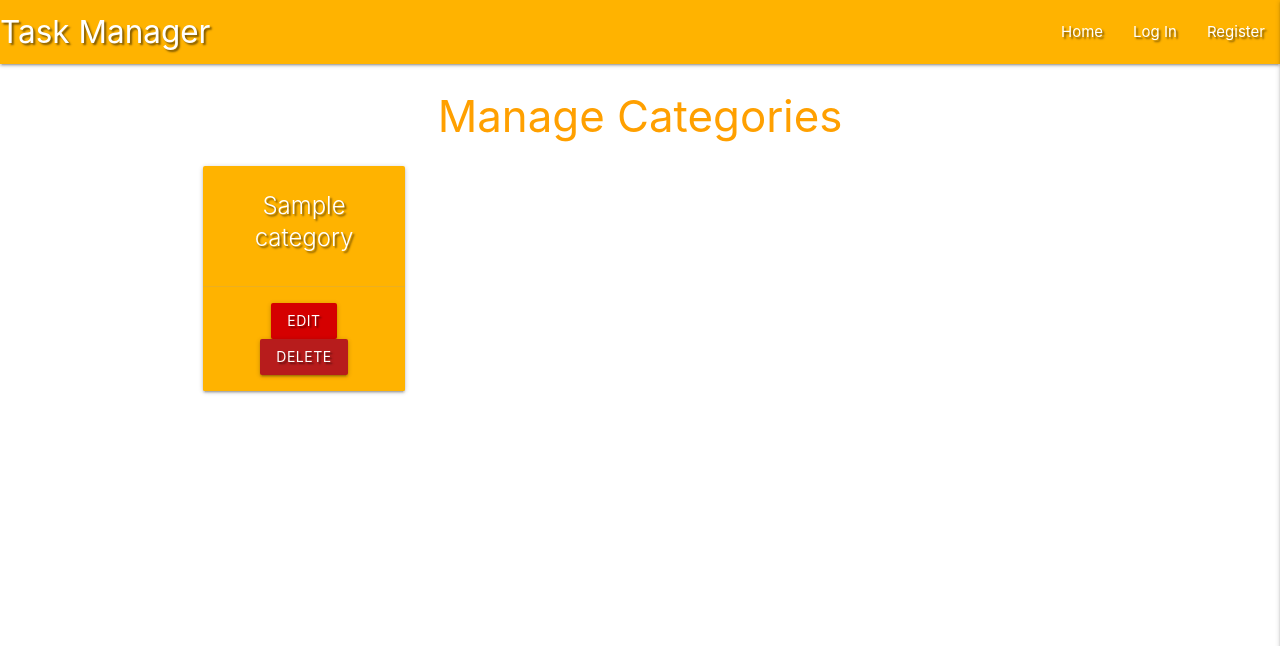
After one commit to 8Stringking/Task-Management, a Flask app: page /get_categories in a window 1280 px wide. The commit adds this page. Shown: the top 646 px of the page. Run offline with Flask 2, Linux system fonts and the light colour scheme; a database or web service that is not in the repository returns one stand-in record (values such as "Sample title"); some libraries are stand-ins or nearby versions.

Commit message:
added manage categories template

```diff
--- a/app.py
+++ b/app.py
@@ -146,6 +146,12 @@ def delete_task(task_id):
     return redirect(url_for("get_tasks"))
 
 
+@app.route("/get_categories")
+def get_categories():
+    categories = list(mongo.db.categories.find().sort("category_name", 1))
+    return render_template("categories.html", categories=categories)
+
+
 if __name__ == "__main__":
     app.run(host=os.environ.get("IP"),
             port=int(os.environ.get("PORT")),
--- a/templates/base.html
+++ b/templates/base.html
@@ -25,7 +25,9 @@
                     {% if session.user %}
                         <li><a href="{{ url_for('profile', username=session['user']) }}">Profile</a></li>
                         <li><a href="{{ url_for('add_task') }}">New Task</a></li>
-                        <li><a href="#">Manage Categories</a></li>
+                        {% if session.user|lower == "admin"|lower %}
+                            <li><a href="{{ url_for('get_categories') }}">Manage Categories</a></li>
+                        {% endif %}
                         <li><a href="{{ url_for('logout') }}">Log Out</a></li>
                     {% else %}
                         <li><a href="{{ url_for('login') }}">Log In</a></li>
@@ -41,7 +43,9 @@
             {% if session.user %}
                 <li><a href="{{ url_for('profile', username=session['user']) }}">Profile</a></li>
                 <li><a href="{{ url_for('add_task') }}">New Task</a></li>
-                <li><a href="#">Manage Categories</a></li>
+                {% if session.user|lower == "admin"|lower %}
+                    <li><a href="{{ url_for('get_categories') }}">Manage Categories</a></li>
+                {% endif %}
                 <li><a href="{{ url_for('logout') }}">Log Out</a></li>
             {% else %}
                 <li><a href="{{ url_for('login') }}">Log In</a></li>
--- /dev/null
+++ b/templates/categories.html
@@ -0,0 +1,22 @@
+{% extends "base.html" %}
+{% block content %}
+
+    <h3 class="amber-text text-darken-2 center-align">Manage Categories</h3>
+
+    <div class="row">
+        {% for category in categories %}
+            <div class="col s12 m3">
+                <div class="card amber darken-1 text-shadow center-align">
+                    <div class="card-content white-text">
+                        <span class="card-title">{{ category.category_name }}</span>
+                    </div>
+                    <div class="card-action">
+                        <a href="#" class="btn red accent-4">Edit</a>
+                        <a href="#" class="btn red darken-4">Delete</a>
+                    </div>
+                </div>
+            </div>
+        {% endfor %}
+    </div>
+
+{% endblock %}
```
